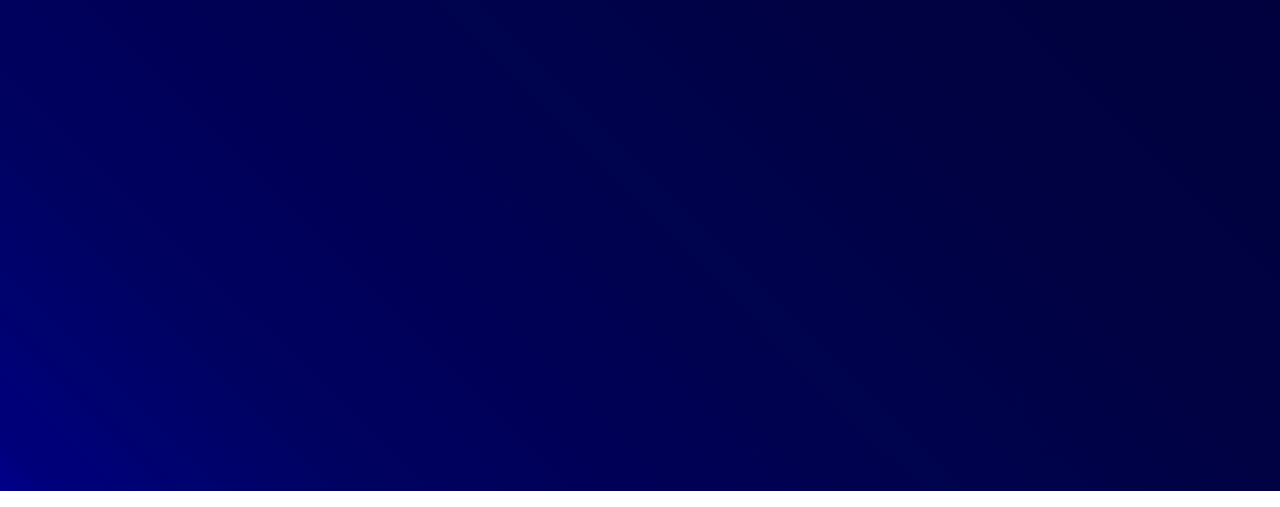
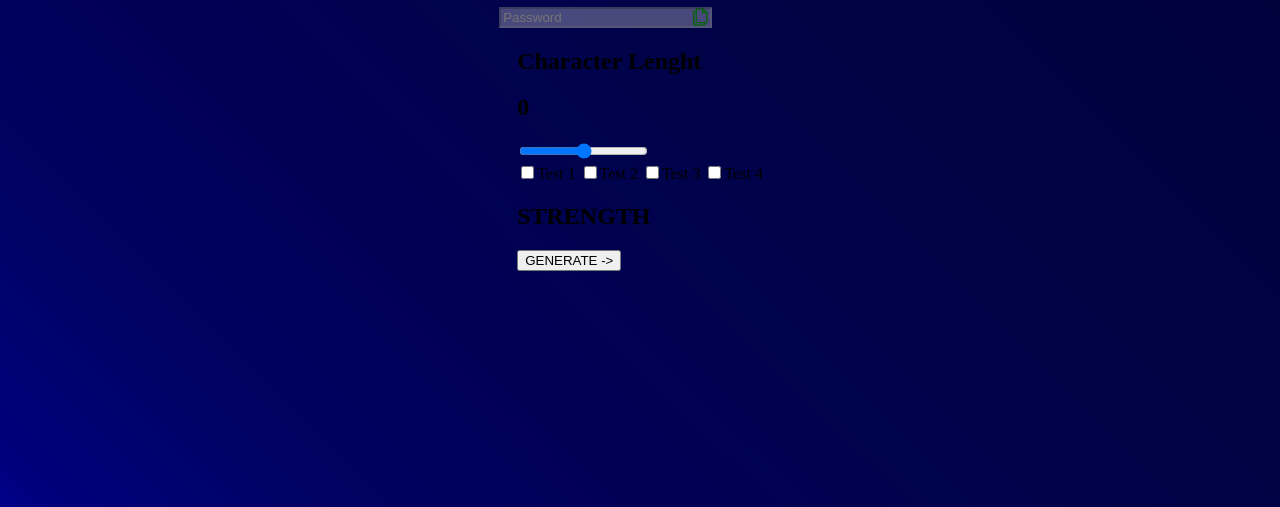
Before and after one commit to JustinWebDevs/PasswordGenerator, a website: page index.html in a window 1280 px wide. Shown: the part 309-816 px from the top of the page. Drawn offline with Linux system fonts and the light colour scheme.

Commit message:
ajustes menores

```diff
--- a/index.html
+++ b/index.html
@@ -13,7 +13,20 @@
             <input type="text" placeholder="Password" disabled>
         </div>
         <div class="body">
+            <h2>Character Lenght</h2>
+            <h2>0</h2>
+            <input type="range">
+            <div>
+                <input type="checkbox"><label>Test 1</label>
+                <input type="checkbox"><label>Test 2</label>
+                <input type="checkbox"><label>Test 3</label>
+                <input type="checkbox"><label>Test 4</label>
+            </div>
+            <div>
+                <h2>STRENGTH</h2>
 
+            </div>
+            <button>GENERATE -></button>
         </div>
     </div>
 </body>
--- a/styles/sass/style.scss
+++ b/styles/sass/style.scss
@@ -13,8 +13,15 @@ $bgGradient: linear-gradient(
 
   html{
     background-image: $bgGradient;
+    margin: 0;
+  }
+
+  .container{
+    display: flex;
+    align-items: center;
+    flex-direction: column;
+    justify-content: center;
     height: 100vh;
-    margin: 0;
   }
 
   .header{
@@ -25,5 +32,6 @@ $bgGradient: linear-gradient(
           background-repeat: no-repeat;
           background-position: right center;
           background-size: 20px 20px;
+          background-color: none;
         }
     }
```
Also changed, not shown: styles/css/style.css, 2 other files.
